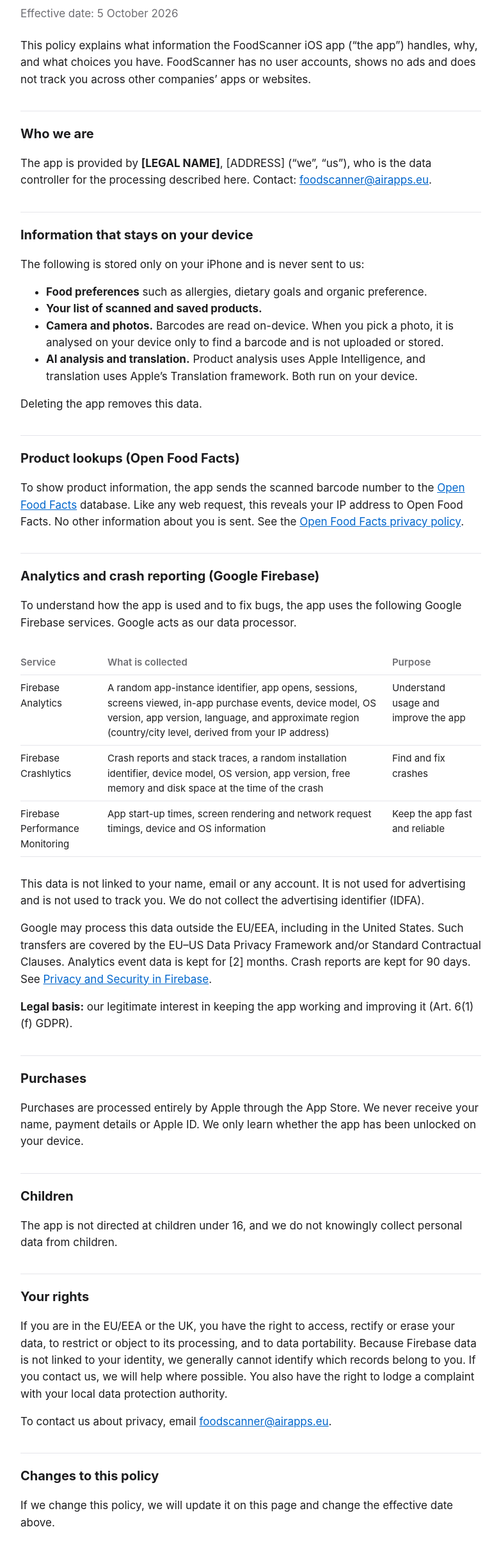
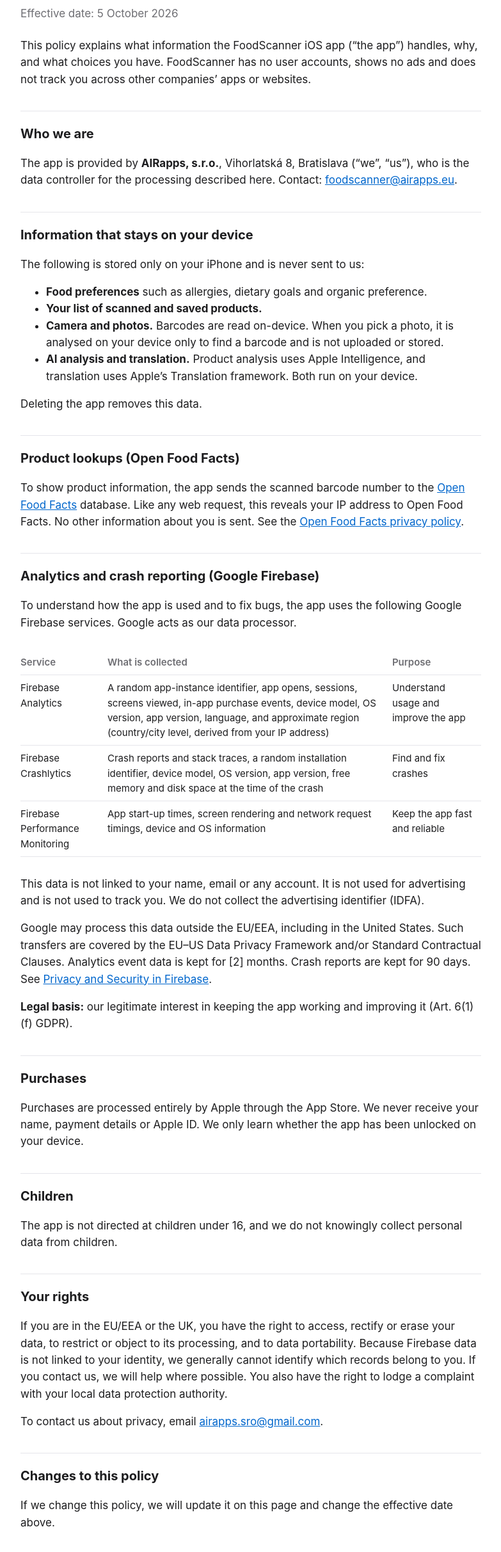
Before and after one commit to tyorke/ScanFoodProducts, a plain HTML site: page index.html in a window 1280 px wide. Shown: the part 75-2500 px from the top of the page at 64% size, without its empty margins (248-1031 px from the left). Drawn offline with Linux system fonts and the light colour scheme.

Commit message:
Update and rename privacy.html to index.html

```diff
--- a/privacy.html
+++ b/index.html
@@ -30,7 +30,7 @@
   <p>This policy explains what information the FoodScanner iOS app (“the app”) handles, why, and what choices you have. FoodScanner has no user accounts, shows no ads and does not track you across other companies’ apps or websites.</p>
 
   <h2>Who we are</h2>
-  <p>The app is provided by <strong>[LEGAL NAME]</strong>, [ADDRESS] (“we”, “us”), who is the data controller for the processing described here. Contact: <a href="mailto:foodscanner@airapps.eu">foodscanner@airapps.eu</a>.</p>
+  <p>The app is provided by <strong>AIRapps, s.r.o.</strong>, Vihorlatská 8, Bratislava (“we”, “us”), who is the data controller for the processing described here. Contact: <a href="mailto:foodscanner@airapps.eu">foodscanner@airapps.eu</a>.</p>
 
   <h2>Information that stays on your device</h2>
   <p>The following is stored only on your iPhone and is never sent to us:</p>
@@ -67,7 +67,7 @@
 
   <h2>Your rights</h2>
   <p>If you are in the EU/EEA or the UK, you have the right to access, rectify or erase your data, to restrict or object to its processing, and to data portability. Because Firebase data is not linked to your identity, we generally cannot identify which records belong to you. If you contact us, we will help where possible. You also have the right to lodge a complaint with your local data protection authority.</p>
-  <p>To contact us about privacy, email <a href="mailto:foodscanner@airapps.eu">foodscanner@airapps.eu</a>.</p>
+  <p>To contact us about privacy, email <a href="mailto:airapps.sro@gmail.com">airapps.sro@gmail.com</a>.</p>
 
   <h2>Changes to this policy</h2>
   <p>If we change this policy, we will update it on this page and change the effective date above.</p>
```
